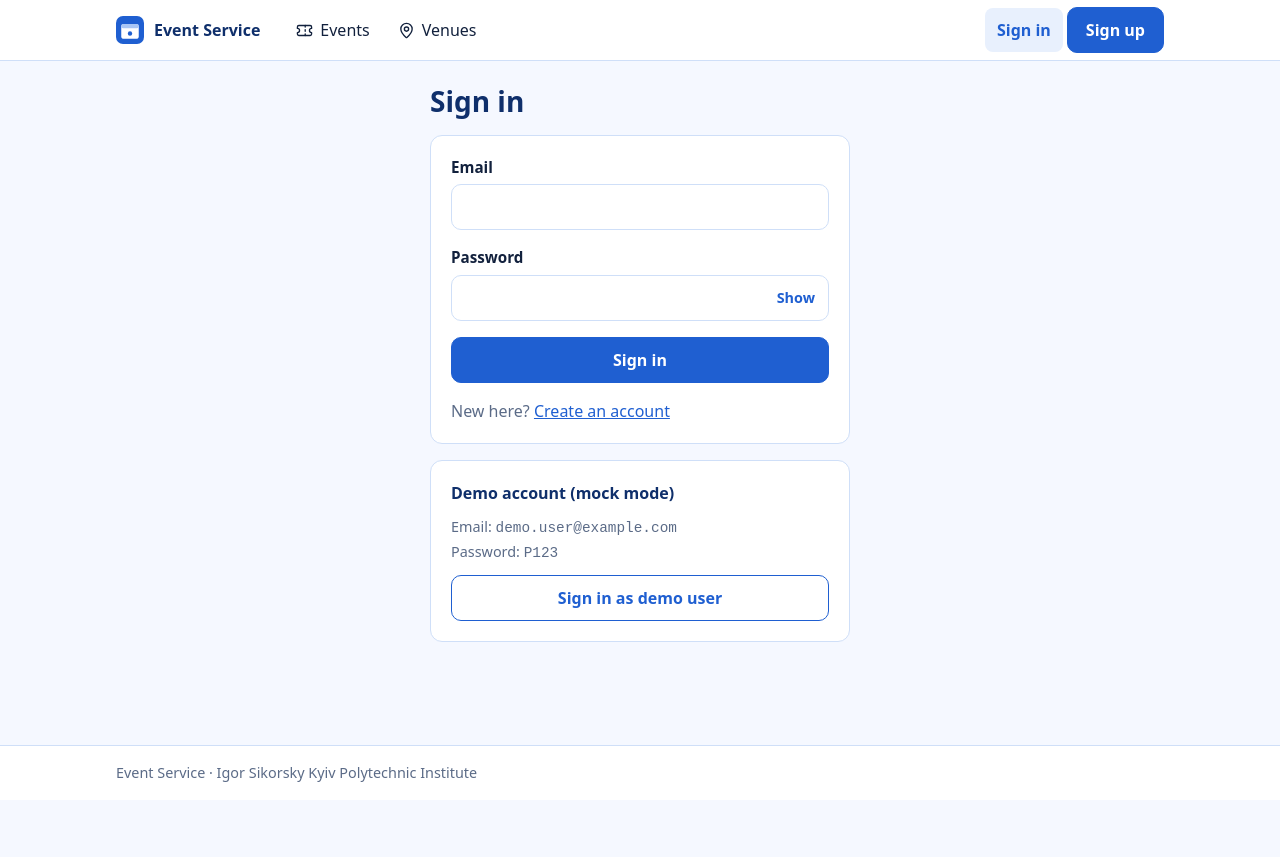
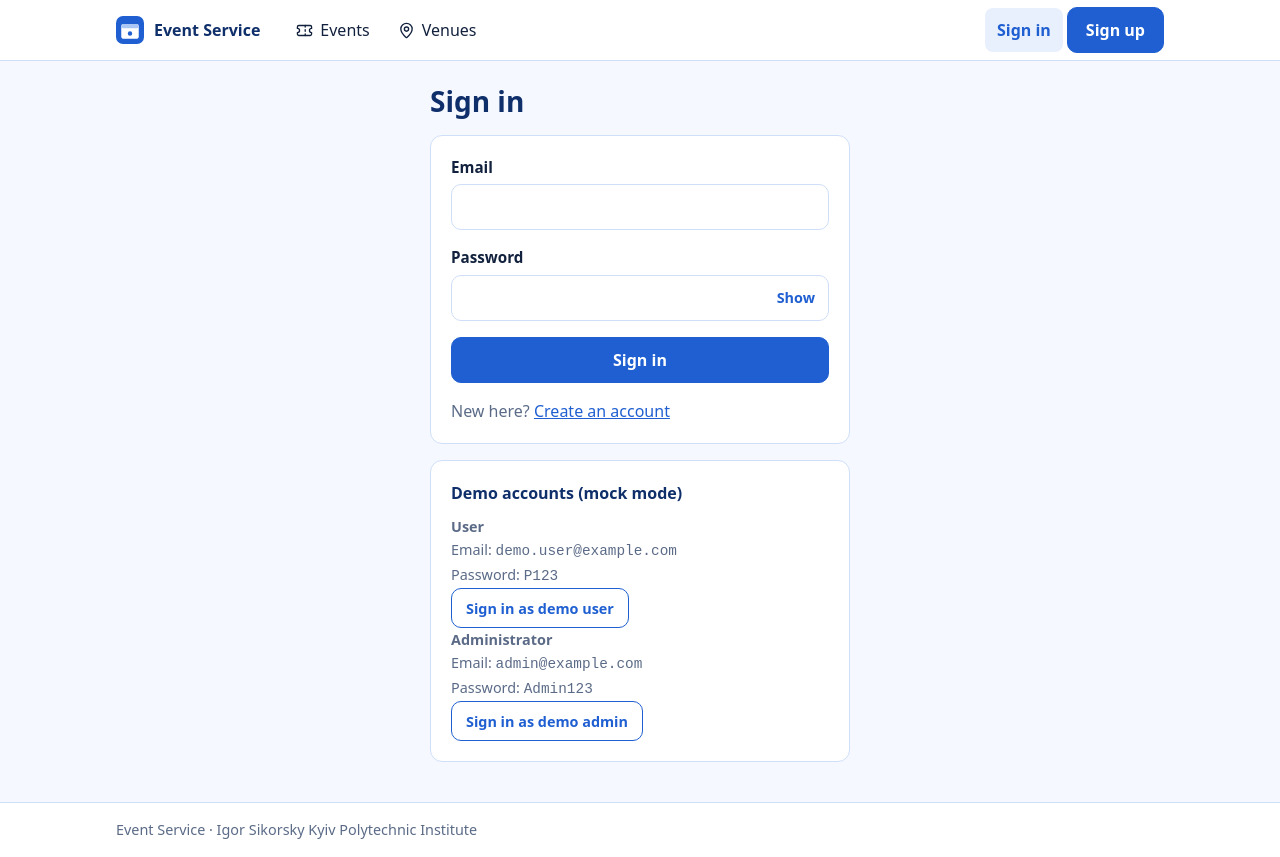
Before and after one commit to Fererra/events, a React (Vite) app in the folder frontend/: page /login in a window 1280 px wide. Before the commit the page ends 800 px from the top, so only its background shows below. Built offline with nearby package versions, Linux system fonts and the light colour scheme; no server answers.

Commit message:
feat(ES-34): update login page

```diff
--- a/frontend/src/features/auth/pages/LoginPage.tsx
+++ b/frontend/src/features/auth/pages/LoginPage.tsx
@@ -1,7 +1,7 @@
 import { useState } from 'react';
 import { Link, useLocation, useNavigate } from 'react-router-dom';
 import { login, USE_AUTH_MOCK } from '../api/auth.api';
-import { MOCK_DEMO_CREDENTIALS } from '../api/auth.mock';
+import { MOCK_DEMO_ADMIN_CREDENTIALS, MOCK_DEMO_CREDENTIALS } from '../api/auth.mock';
 import { fieldErrors } from '../../../shared/api/errors';
 import { ErrorMessage } from '../../../shared/components/ErrorMessage';
 import { TextField } from '../../../shared/components/TextField';
@@ -38,12 +38,12 @@ export function LoginPage() {
     }
   });
 
-  const onDemoLogin = async () => {
+  const onDemoLogin = async (email: string, password: string) => {
     if (busy) return;
     setBusy(true);
     setError(null);
     try {
-      await login(MOCK_DEMO_CREDENTIALS.email, MOCK_DEMO_CREDENTIALS.password);
+      await login(email, password);
       navigate(from, { replace: true });
     } catch (e) {
       setError(e);
@@ -83,20 +83,50 @@ export function LoginPage() {
       </form>
       {USE_AUTH_MOCK && (
         <div className="card demo-box">
-          <p className="demo-box__title">Demo account (mock mode)</p>
+          <p className="demo-box__title">Demo accounts (mock mode)</p>
+          <div className="demo-box__accounts">
+            <div className="demo-box__item">
               <p className="demo-box__creds muted">
+                <strong>User</strong>
+                <br />
                 Email: <code>{MOCK_DEMO_CREDENTIALS.email}</code>
                 <br />
                 Password: <code>{MOCK_DEMO_CREDENTIALS.password}</code>
               </p>
               <button
                 type="button"
-            className="btn btn--ghost"
+                className="btn btn--ghost btn--sm"
                 disabled={busy}
-            onClick={onDemoLogin}
+                onClick={() =>
+                  onDemoLogin(MOCK_DEMO_CREDENTIALS.email, MOCK_DEMO_CREDENTIALS.password)
+                }
               >
                 Sign in as demo user
               </button>
+            </div>
+            <div className="demo-box__item">
+              <p className="demo-box__creds muted">
+                <strong>Administrator</strong>
+                <br />
+                Email: <code>{MOCK_DEMO_ADMIN_CREDENTIALS.email}</code>
+                <br />
+                Password: <code>{MOCK_DEMO_ADMIN_CREDENTIALS.password}</code>
+              </p>
+              <button
+                type="button"
+                className="btn btn--ghost btn--sm"
+                disabled={busy}
+                onClick={() =>
+                  onDemoLogin(
+                    MOCK_DEMO_ADMIN_CREDENTIALS.email,
+                    MOCK_DEMO_ADMIN_CREDENTIALS.password,
+                  )
+                }
+              >
+                Sign in as demo admin
+              </button>
+            </div>
+          </div>
         </div>
       )}
     </section>
```
Lines whose indentation alone changed are shown as unchanged.
